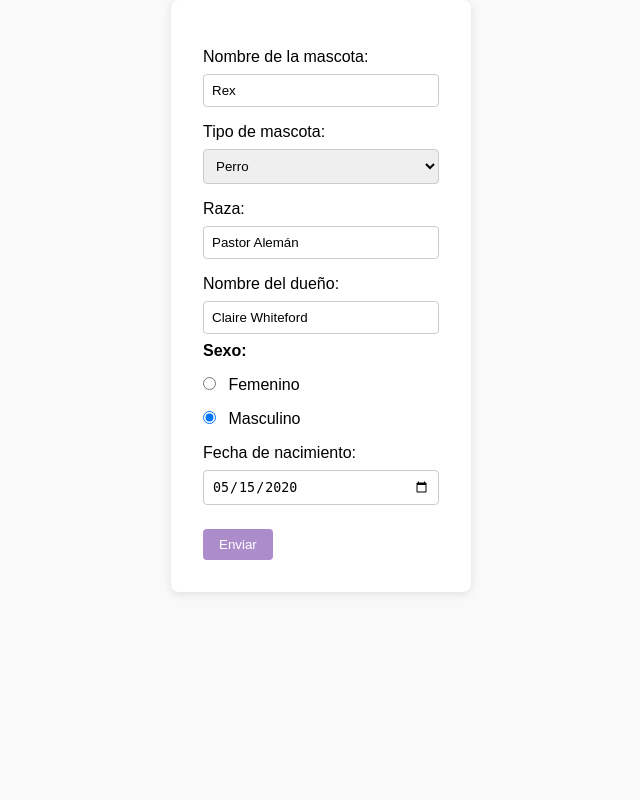
After one commit to anubizzz77/PHP1-Pets, a PHP site: the page made by modificar_mascota.php in a window 1280 px wide. The commit adds this page. Shown: the whole page, without its empty margins (319-959 px from the left). Run offline with PHP 8.4, Linux system fonts and the light colour scheme; data comes from the database, SQL or seed files in the repository.

Commit message:
Feat: Changes

```diff
--- a/buscar.php
+++ b/buscar.php
@@ -29,12 +29,12 @@
                 <th>Fecha de Nacimiento</th>
             </tr>
             <?php
-            // Consulta para buscar mascotas por ID
+
             $id_buscar = mysqli_real_escape_string($link, $_POST['buscar']);
             $sql = "SELECT * FROM mascota WHERE id_mascota = '$id_buscar'";
-            $result = mysqli_query($link, $sql); // ejecuto la consulta
+            $result = mysqli_query($link, $sql);
 
-            // Verificar si hay resultados
+
             if (mysqli_num_rows($result) > 0) {
                 while ($row = mysqli_fetch_assoc($result)) {
             ?>
--- /dev/null
+++ b/modificar_mascota.php
@@ -0,0 +1,58 @@
+<?php include "./conexion.php"; ?>
+<html>
+<head>
+    <meta charset="utf-8">
+    <title>Modificar Formulario</title>
+    <link rel="stylesheet" href="./style.css">
+</head>
+<body>
+    <?php
+
+    $sql = "SELECT * FROM mascota WHERE id_mascota ='$_GET[mod]'";
+    $result = mysqli_query($link, $sql);
+    $row = mysqli_fetch_assoc($result);
+    ?>
+
+    <form id="form1" name="form1" method="post" action="modificar_logica.php">
+        <label for="nombre">Nombre de la mascota:
+            <input type="text" name="nombre" id="nombre" value="<?php print $row['nombre']; ?>" required />
+        </label>
+
+        <label for="tipo">Tipo de mascota:
+            <select id="tipo" name="tipo" required>
+                <option value="" disabled <?php if ($row['tipo'] == '') echo 'selected'; ?>>Selecciona un tipo</option>
+                <option value="perro" <?php if ($row['tipo'] == 'perro') echo 'selected'; ?>>Perro</option>
+                <option value="gato" <?php if ($row['tipo'] == 'gato') echo 'selected'; ?>>Gato</option>
+                <option value="ave" <?php if ($row['tipo'] == 'ave') echo 'selected'; ?>>Ave</option>
+            </select>
+        </label>
+
+        <label for="raza">Raza:
+            <input type="text" name="raza" id="raza" value="<?php print $row['raza']; ?>" required />
+        </label>
+
+        <label for="nombre_cliente">Nombre del dueño:
+            <input type="text" name="nombre_cliente" id="nombre_cliente" value="<?php print $row['nombre_cliente']; ?>" required />
+        </label>
+
+        <legend>Sexo:</legend>
+        <label>
+            <input type="radio" name="sexo" value="F" id="F" <?php if ($row['sexo'] == 'F') echo 'checked'; ?> />
+            Femenino
+        </label>
+        <label>
+            <input type="radio" name="sexo" value="M" id="M" <?php if ($row['sexo'] == 'M') echo 'checked'; ?> />
+            Masculino
+        </label>
+
+        <label for="fecha_nacimiento">Fecha de nacimiento:
+            <input type="date" id="fecha_nacimiento" name="fecha_nacimiento"
+            value="<?php print $row['fecha_nacimiento']; ?>"
+            max="<?php echo date('Y-m-d'); ?>" required />
+        </label>
+
+        <input type="hidden" name="oculto" id="oculto" value="<?php print $row['id_mascota']; ?>" />
+        <input type="submit" name="submit" id="submit" value="Enviar">
+    </form>
+</body>
+</html>
```
Also changed, not shown: eliminar_mascota.php (added, +34 -0 lines), insertar_logica.php (+10 -10 lines), modificar.php (renamed from modifcar.php, +3 -17 lines), modificar_logica.php (added, +35 -0 lines), reporte.php (+4 -4 lines).
